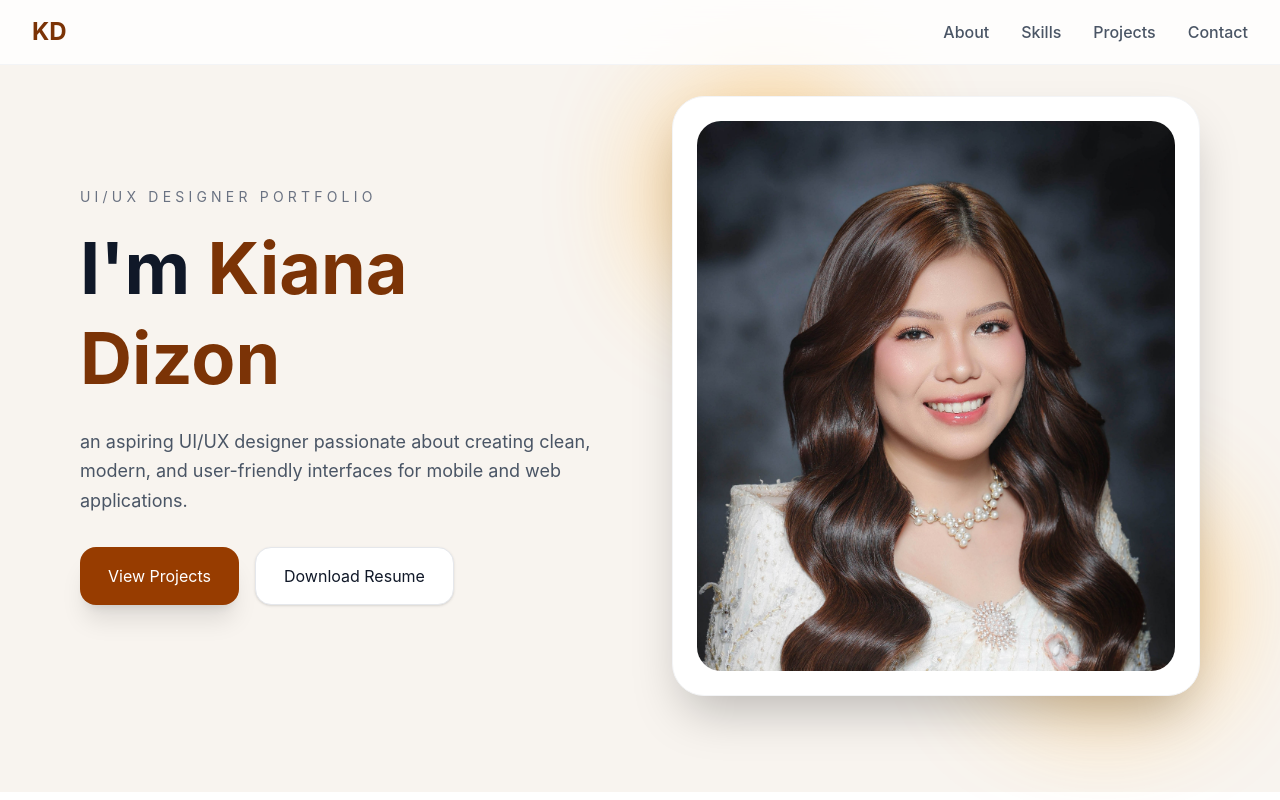
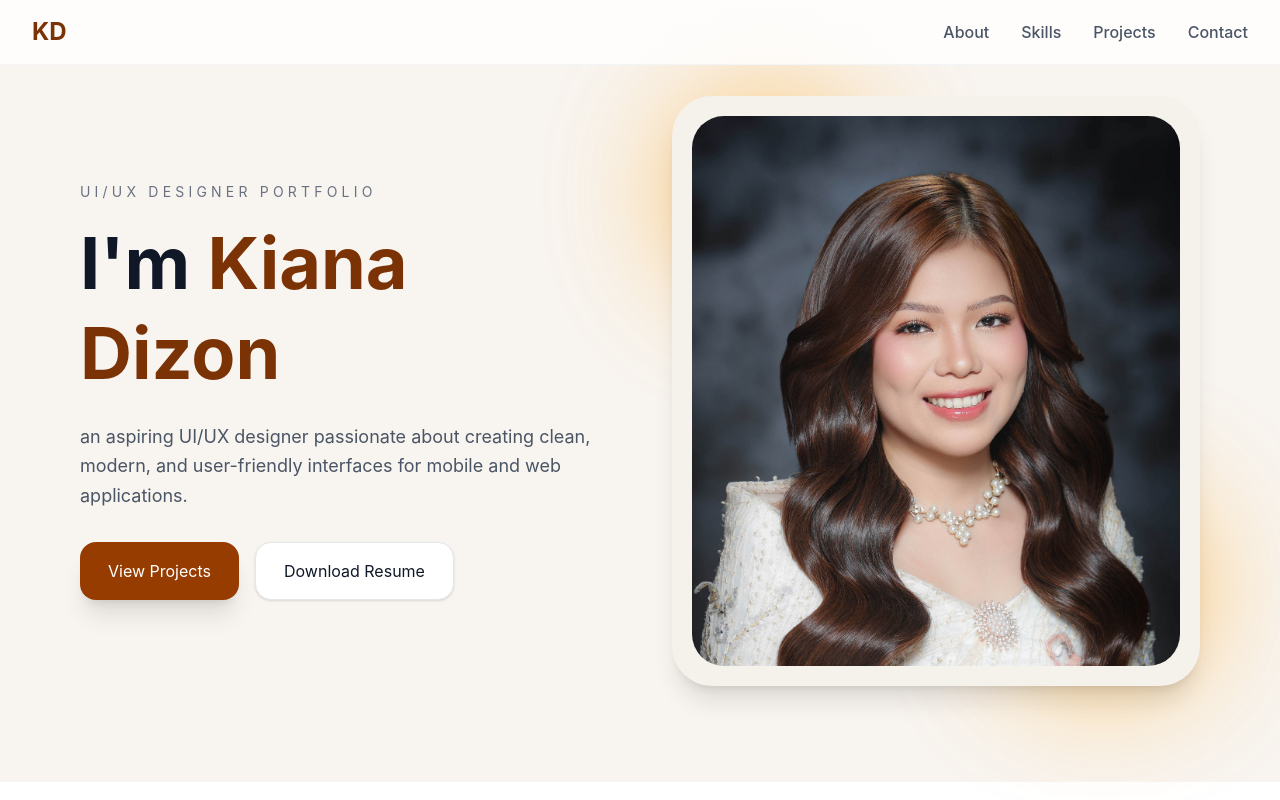
Before and after one commit to K-mariedizon/My-Portfolio, a React (Vite) app: page / in a window 1280 px wide. Shown: the top 800 px of the page. Built offline with nearby package versions, Linux system fonts and the light colour scheme.

Commit message:
Update portfolio

```diff
--- a/src/App.jsx
+++ b/src/App.jsx
@@ -135,11 +135,12 @@ export default function PortfolioWebsite() {
             <div className="absolute -top-0 -left-0 w-48 h-48 bg-amber-500 rounded-full blur-3xl opacity-60"></div>
             <div className="absolute bottom-0 right-0 w-48 h-48 bg-amber-500 rounded-full blur-3xl opacity-60"></div>
 
-            <div className="relative bg-white rounded-[2rem] p-6 shadow-2xl border border-gray-100">
+            <div className="relative p-5 bg-[#f5f1eb] rounded-[2.5rem] shadow-xl">
+
               <img
                 src={profilePic}
-                alt="Profile"
-                className="rounded-[1.5rem] h-[550px] w-full object-cover"
+                alt="Kiana Dizon"
+                className="rounded-[2rem] h-[550px] w-full object-cover"
               />
             </div>
           </div>
```
